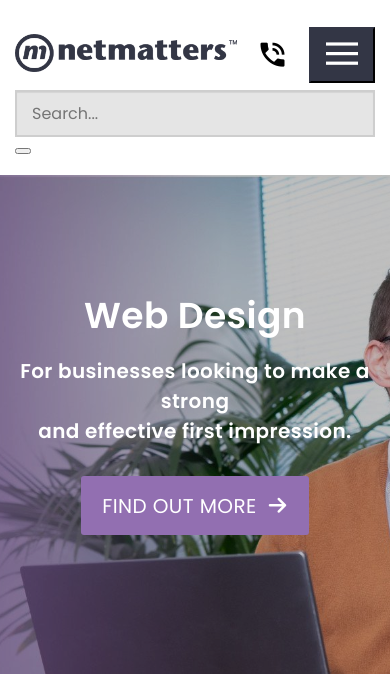
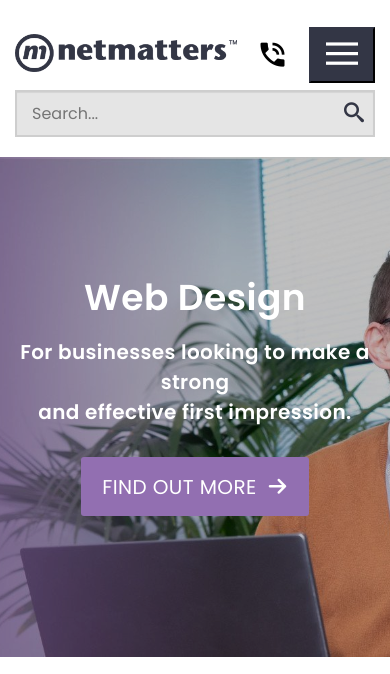
Before and after one commit to KingZxi/osman-netmatters-homepage-mirror, a PHP site: page / in a window 390 px wide. Shown: the top 674 px of the page. Run offline with PHP 8.4, Linux system fonts and the light colour scheme; some web fonts are replaced.

Commit message:
Header adjusted to function, however doesn't mirror in mobile yet, as a side note, the mobile layout now appears well enough to function and is identical to the original in most areas from what I can see, the key area it is clearly not identical is the header which has some obvious alignment issues, as well as one of the slide shows where images are slightly off. (Signup form also still needs *, checkbox doesn't work yet, main banner image opacity isn't correct which is a simple change).

```diff
--- a/css/application.css
+++ b/css/application.css
@@ -795,8 +795,22 @@ Header:
   line-height: 1.42857143;
   box-shadow: inset 0 1px 1px rgba(0, 0, 0, 0.075);
 }
-
-.row {
+.header form button {
+  background: none;
+  border: none;
+  color: #333645;
+  position: absolute;
+  right: 20px;
+  line-height: 47px;
+  font-size: 20px;
+  outline: none;
+}
+.header form .icon-search:before {
+  font-family: icomoon !important;
+  position: relative;
+  content: "\e986";
+}
+.header .row {
   display: flex;
   gap: 20px;
   justify-content: flex-start;
@@ -804,12 +818,10 @@ Header:
   align-items: center;
   vertical-align: middle;
 }
-
-.logo img {
+.header .logo img {
   width: 100%;
 }
-
-.phone .icon-phone:before {
+.header .phone .icon-phone:before {
   font-family: icomoon !important;
   font-size: 32px;
   font-style: normal;
@@ -818,17 +830,16 @@ Header:
   text-transform: none;
   content: "\e901";
 }
-
-.hamburger {
+.header .hamburger {
   float: right;
 }
-.hamburger button {
+.header .hamburger button {
   height: 56px;
   padding: 5px 15px 5px 15px;
   background-color: #333645;
   border-color: #333645;
 }
-.hamburger .icon-burger:before {
+.header .hamburger .icon-burger:before {
   font-family: icomoon !important;
   font-size: 2rem;
   font-style: normal;
--- a/index.html
+++ b/index.html
@@ -31,7 +31,7 @@
           <div class="row2">
             <form>
               <input placeholder="Search..." type="text" />
-              <button></button>
+              <button><span class="icon-search"></span></button>
             </form>
           </div>
         </div>
--- a/scss/modules/_header.scss
+++ b/scss/modules/_header.scss
@@ -18,6 +18,20 @@ Header:
       line-height: 1.42857143;
       box-shadow: inset 0 1px 1px rgba(0, 0, 0, 0.075);
     }
+    button {
+      background: none;
+      border: none;
+      color: $tuna;
+      position: absolute;
+      right: 20px;
+      line-height: 47px;
+      font-size: 20px;
+      outline: none;
+    }
+    .icon-search:before {
+      font-family: icomoon !important;
+      position: relative;
+      content: "\e986";
     }
   }
 
@@ -70,3 +84,4 @@ Header:
       color: white;
     }
   }
+}
```
Also changed, not shown: 1 other file. Lines whose indentation alone changed are shown as unchanged.
